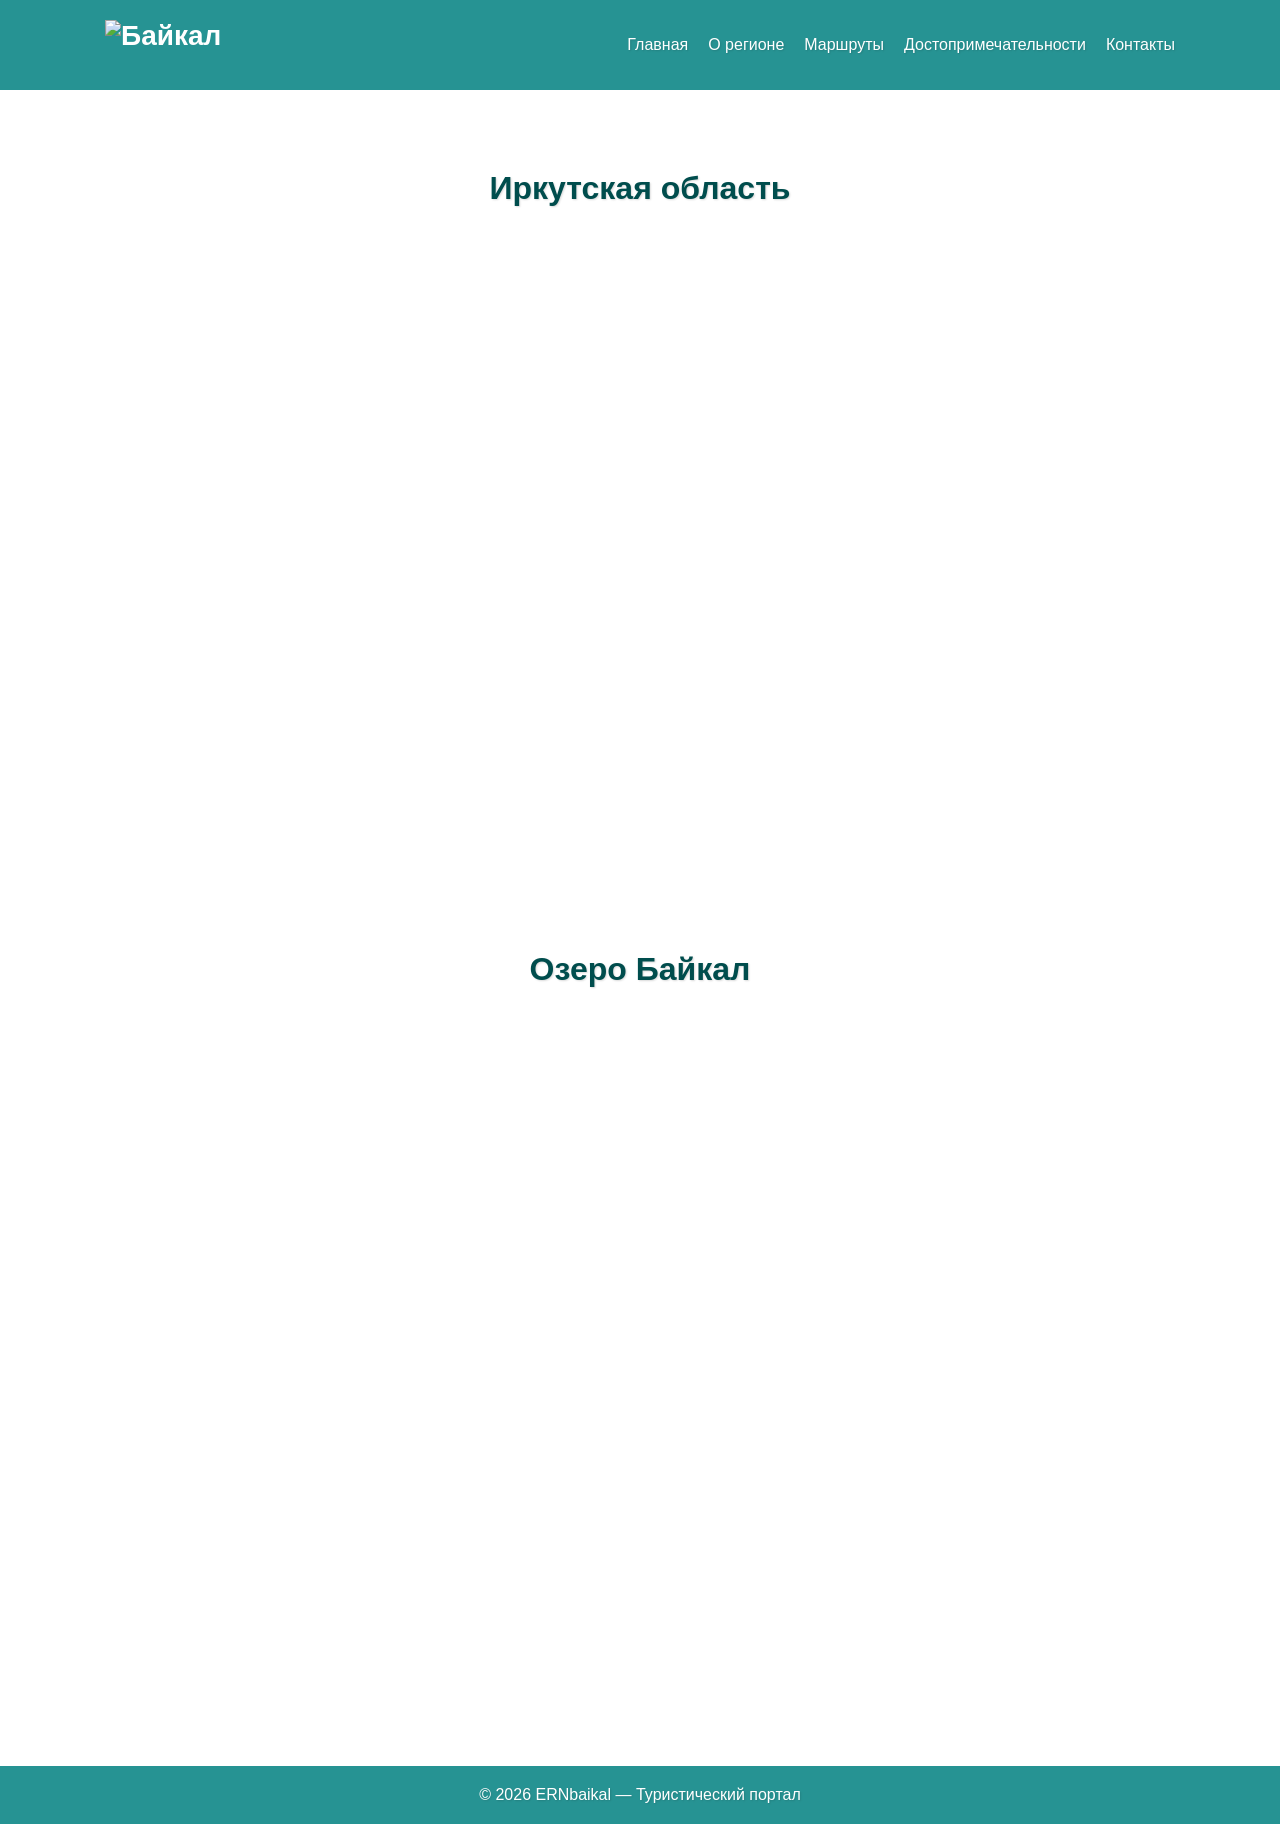
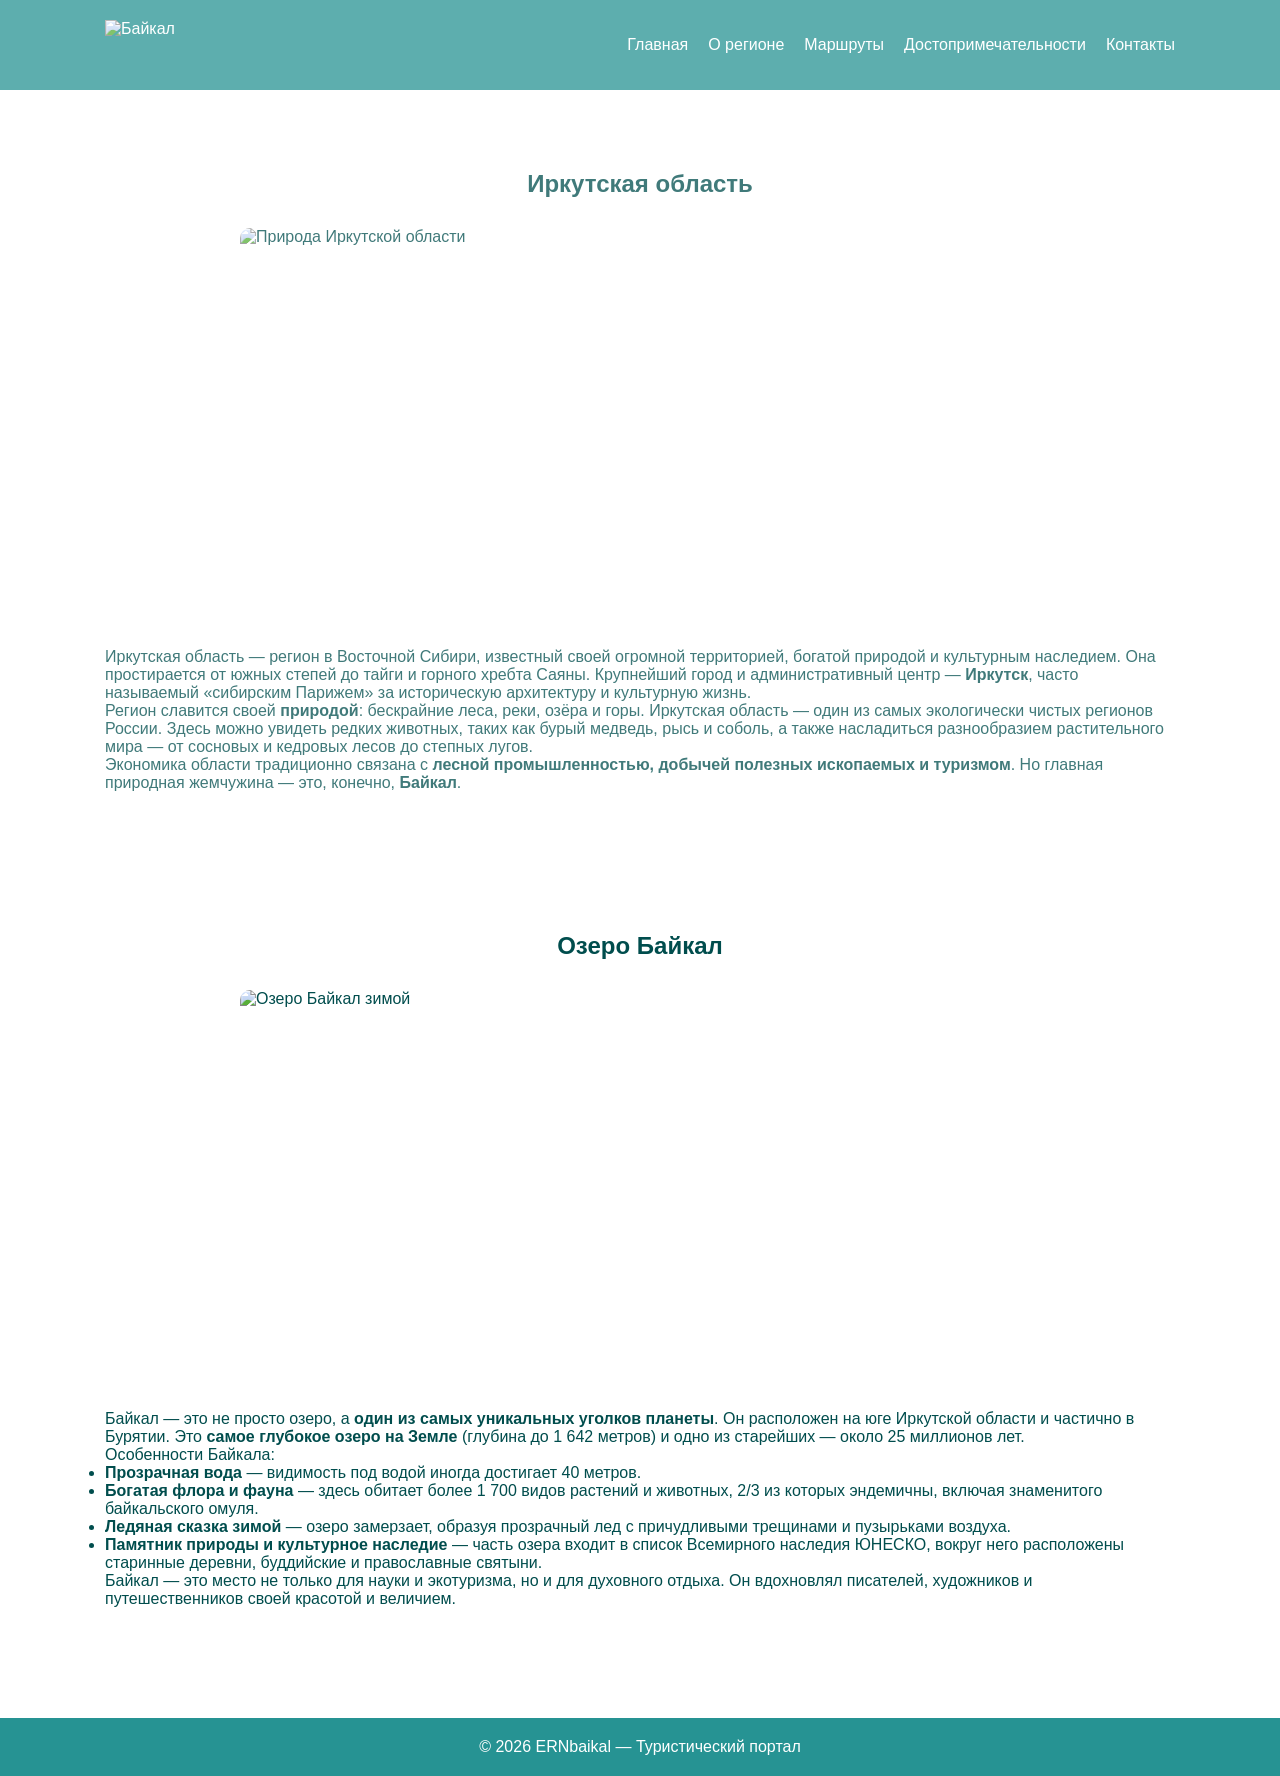

Update style.css

--- a/style.css
+++ b/style.css
@@ -9,38 +9,19 @@ body {
     background: url('images/baikal_background.jpg') no-repeat center center fixed;
     background-size: cover;
     color: #004d4d;
-    position: relative;
-    z-index: 0;
 }
 
-/* ФОН — БЕЗ ЛОМА САЙТА */
+/* ЛЁГКИЙ ФОН (БЕЗ z-index ПРОБЛЕМ) */
 body::before {
     content: "";
     position: fixed;
     inset: 0;
-    background-color: rgba(255, 255, 255, 0.25);
-    z-index: 0;
+    background: rgba(255, 255, 255, 0.25);
     pointer-events: none;
-}
-
-/* ВСЁ ПОВЕРХ ФОНА */
-header,
-.section,
-.hero,
-footer,
-.container {
-    position: relative;
-    z-index: 1;
-}
-
-/* ТЕКСТ */
-p, h1, h2, h3, li {
-    text-shadow: 1px 1px 2px rgba(0,0,0,0.15);
 }
 
 /* КОНТЕЙНЕР */
 .container {
-    width: 100%;
     max-width: 1100px;
     margin: 0 auto;
     padding: 0 15px;
@@ -69,7 +50,6 @@ nav a {
     color: white;
     text-decoration: none;
     font-weight: 500;
-    transition: 0.3s;
 }
 
 nav a:hover {
@@ -81,74 +61,34 @@ nav a:hover {
     display: flex;
     align-items: center;
     gap: 10px;
-    font-size: 28px;
-    font-weight: bold;
 }
 
 .logo-icon {
     height: 50px;
-    width: auto;
-}
-
-/* HERO */
-.hero {
-    padding: 60px 20px;
-    text-align: center;
-    max-width: 900px;
-    margin: 0 auto;
-}
-
-.hero h1 {
-    font-size: 42px;
-    margin-bottom: 20px;
-}
-
-.hero p {
-    font-size: 18px;
-    max-width: 700px;
-    margin: 0 auto 20px;
-    line-height: 1.5;
-}
-
-/* КНОПКА */
-.btn {
-    display: inline-block;
-    padding: 12px 30px;
-    background: #00b3b3;
-    color: white;
-    border-radius: 30px;
-    text-decoration: none;
-    font-weight: bold;
-    transition: 0.3s;
-}
-
-.btn:hover {
-    background: #33cccc;
 }
 
 /* СЕКЦИИ */
 .section {
-    padding: 60px 20px;
-    background-color: rgba(255, 255, 255, 0.85);
-    border-radius: 15px;
     margin: 20px 0;
+    padding: 60px 20px;
+    background: rgba(255, 255, 255, 0.85);
+    border-radius: 15px;
 }
 
 .section h2 {
     text-align: center;
-    margin-bottom: 40px;
-    font-size: 32px;
+    margin-bottom: 30px;
 }
 
 /* ГЛАВНАЯ КАРТИНКА */
 .section-img {
-    display: block;
     width: 100%;
     max-width: 800px;
     height: 400px;
     object-fit: cover;
-    border-radius: 10px;
+    display: block;
     margin: 20px auto;
+    border-radius: 10px;
 }
 
 /* ГАЛЕРЕЯ */
@@ -156,8 +96,8 @@ nav a:hover {
     display: grid;
     grid-template-columns: repeat(2, 1fr);
     gap: 15px;
-    margin: 30px auto;
     max-width: 800px;
+    margin: 30px auto;
 }
 
 .gallery img {
@@ -165,28 +105,16 @@ nav a:hover {
     height: 230px;
     object-fit: cover;
     border-radius: 12px;
-    transition: 0.3s ease;
 }
 
-.gallery img:hover {
-    transform: scale(1.05);
-    box-shadow: 0 10px 25px rgba(0, 128, 128, 0.4);
-}
-
-/* КАРТОЧКИ */
-.cards {
-    display: flex;
-    flex-wrap: wrap;
-    gap: 20px;
-    justify-content: center;
-}
-
-.card {
-    background: rgba(0, 179, 179, 0.15);
-    border-radius: 15px;
-    padding: 15px;
-    width: 300px;
-    text-align: center;
+/* КНОПКА */
+.btn {
+    background: #00b3b3;
+    color: white;
+    padding: 12px 30px;
+    border-radius: 30px;
+    text-decoration: none;
+    display: inline-block;
 }
 
 /* FOOTER */
@@ -194,20 +122,8 @@ footer {
     background: rgba(0, 128, 128, 0.85);
     color: white;
     text-align: center;
-    padding: 20px 0;
-    margin-top: 60px;
-}
-
-/* АНИМАЦИЯ */
-.fade-in {
-    opacity: 0;
-    transform: translateY(20px);
-    transition: 0.8s ease;
-}
-
-.fade-in.show {
-    opacity: 1;
-    transform: translateY(0);
+    padding: 20px;
+    margin-top: 50px;
 }
 
 /* АДАПТАЦИЯ */
